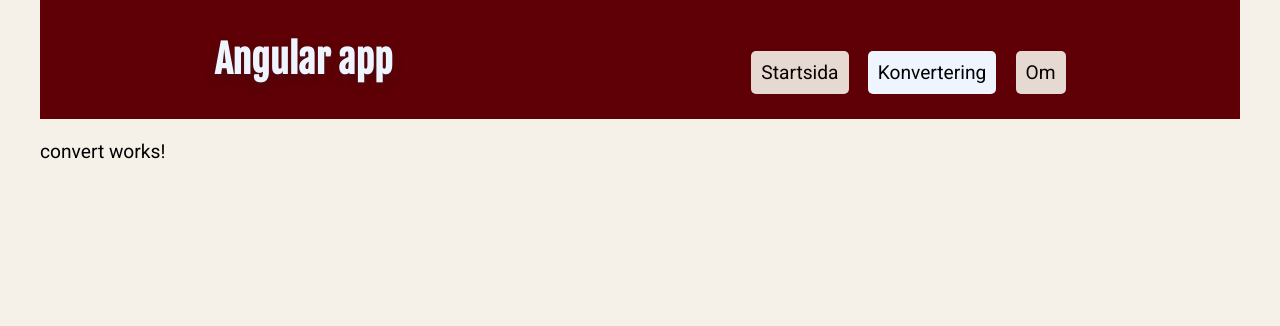
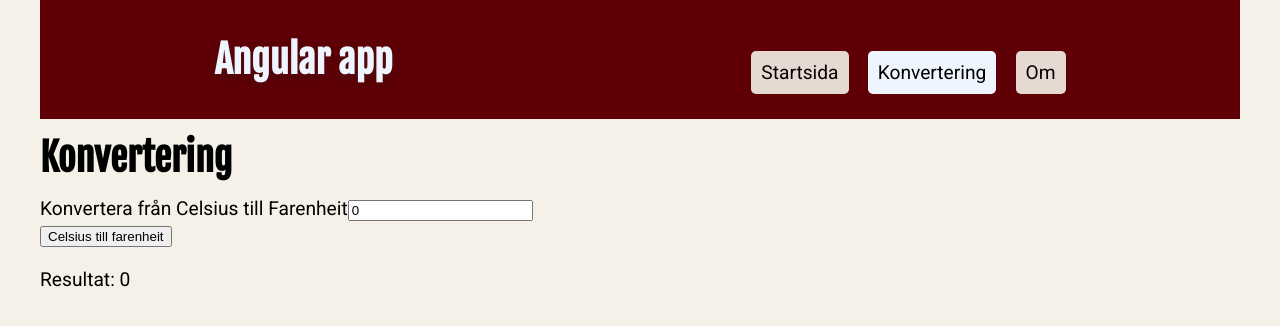
Before and after one commit to victoriah-svg/lab3Angular, an Angular app: page /convert in a window 1280 px wide. Shown: the top 326 px of the page. Built offline with nearby package versions, Linux system fonts and the light colour scheme.

Commit message:
importerat FormsModule, lagt till input samt knapp i hmtl för convert samt metod för att konvertera celsius till farenheit i klass för convert

```diff
--- a/src/app/about/about.html
+++ b/src/app/about/about.html
@@ -1 +1 @@
-<p>about works!</p>
+<h1>Om den här webbplatsen</h1>
--- a/src/app/convert/convert.html
+++ b/src/app/convert/convert.html
@@ -1 +1,14 @@
-<p>convert works!</p>
+<h1>Konvertering</h1>
+<div id="inputDiv">
+    <label for="inputC">Konvertera från Celsius till Farenheit</label>
+    <input type="number" id="inputC" [(ngModel)]="inputC"> <!--knyter till modell, får 2vägs databinding (importerat FormsModule i ts)-->
+
+</div>
+
+<div>
+    <button (click)="farenheit()">Celsius till farenheit</button>
+</div>
+
+<div>
+    <p>Resultat: {{ result }}</p>
+</div>
--- a/src/app/convert/convert.ts
+++ b/src/app/convert/convert.ts
@@ -1,9 +1,18 @@
 import { Component } from '@angular/core';
+import { FormsModule } from '@angular/forms';
 
 @Component({
   selector: 'app-convert',
-  imports: [],
+  imports: [FormsModule],
   templateUrl: './convert.html',
   styleUrl: './convert.css',
 })
-export class Convert {}
+export class Convert {
+  inputC: number = 0;
+  result: number = 0;
+
+  //Metoder:
+  farenheit(): void{
+    this.result = this.inputC * 9/5 + 32;
+  }
+}
--- a/src/app/home/home.html
+++ b/src/app/home/home.html
@@ -1 +1 @@
-<p>home works!</p>
+<h1>Startsida</h1>
```
